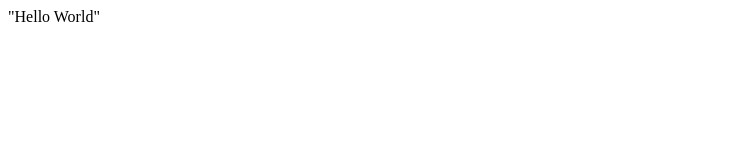
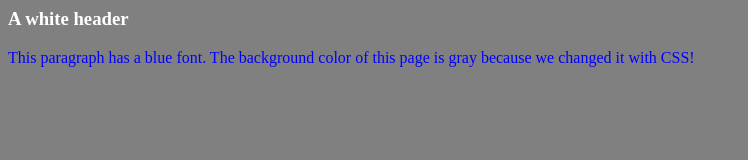
Before and after one commit to cedrake/cedrake.github.io, a plain HTML site: page index.html in a window 1280 px wide. Shown: the whole page, without its empty margins (0-748 px from the left). Drawn offline with Linux system fonts and the light colour scheme; files that its build step writes are made by us from their sources.

Commit message:
Add files via upload

```diff
--- a/index.html
+++ b/index.html
@@ -1 +1,10 @@
-"Hello World"
+<HTML>
+<HEAD>
+<link rel="stylesheet" type="text/css" href="sample.css"/>
+</HEAD>
+<body>
+<h3> A white header </h3>
+<p> This paragraph has a blue font.
+The background color of this page is gray because we changed it with CSS! </p>
+</body>
+</HTML>
```
